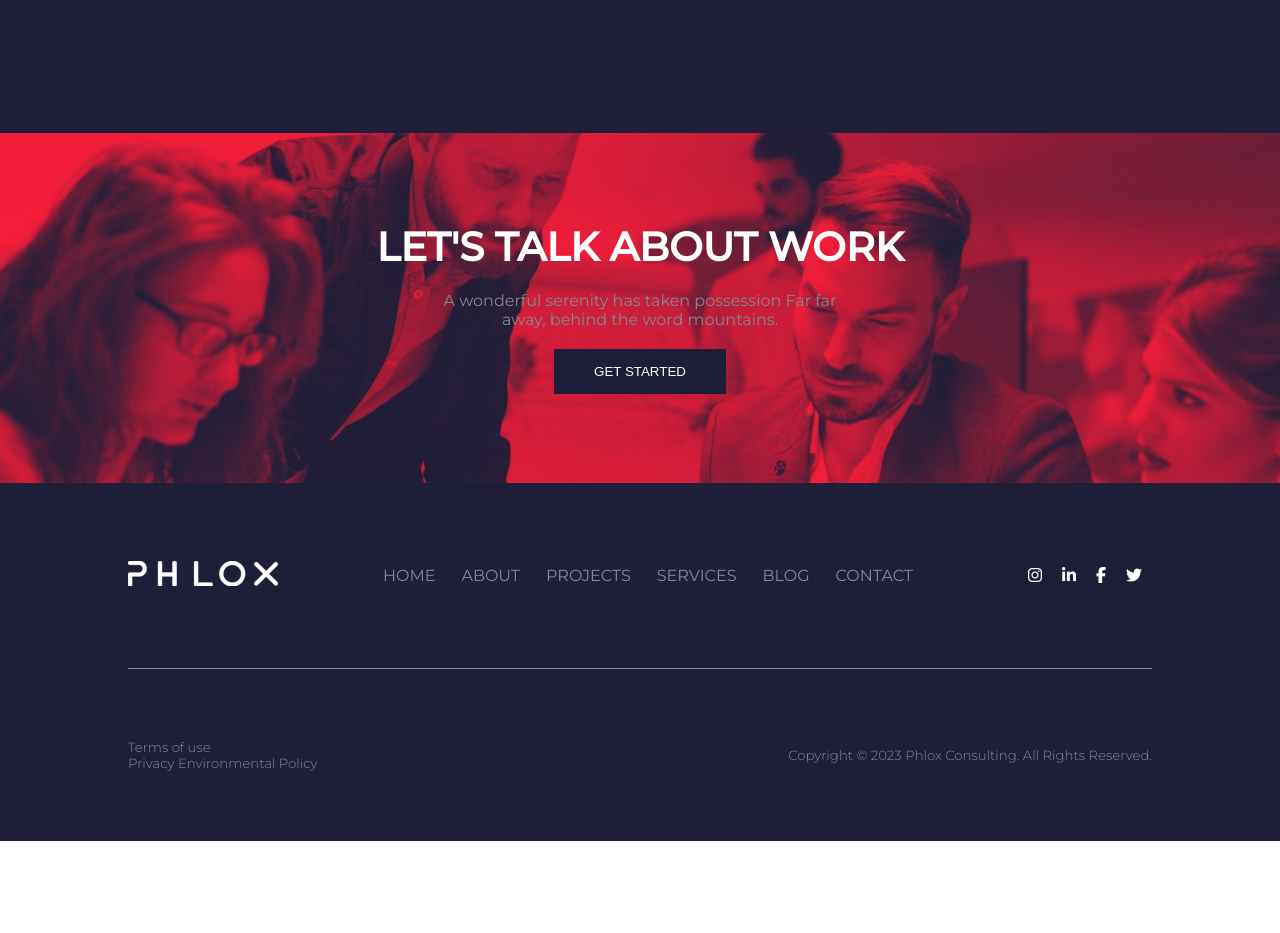
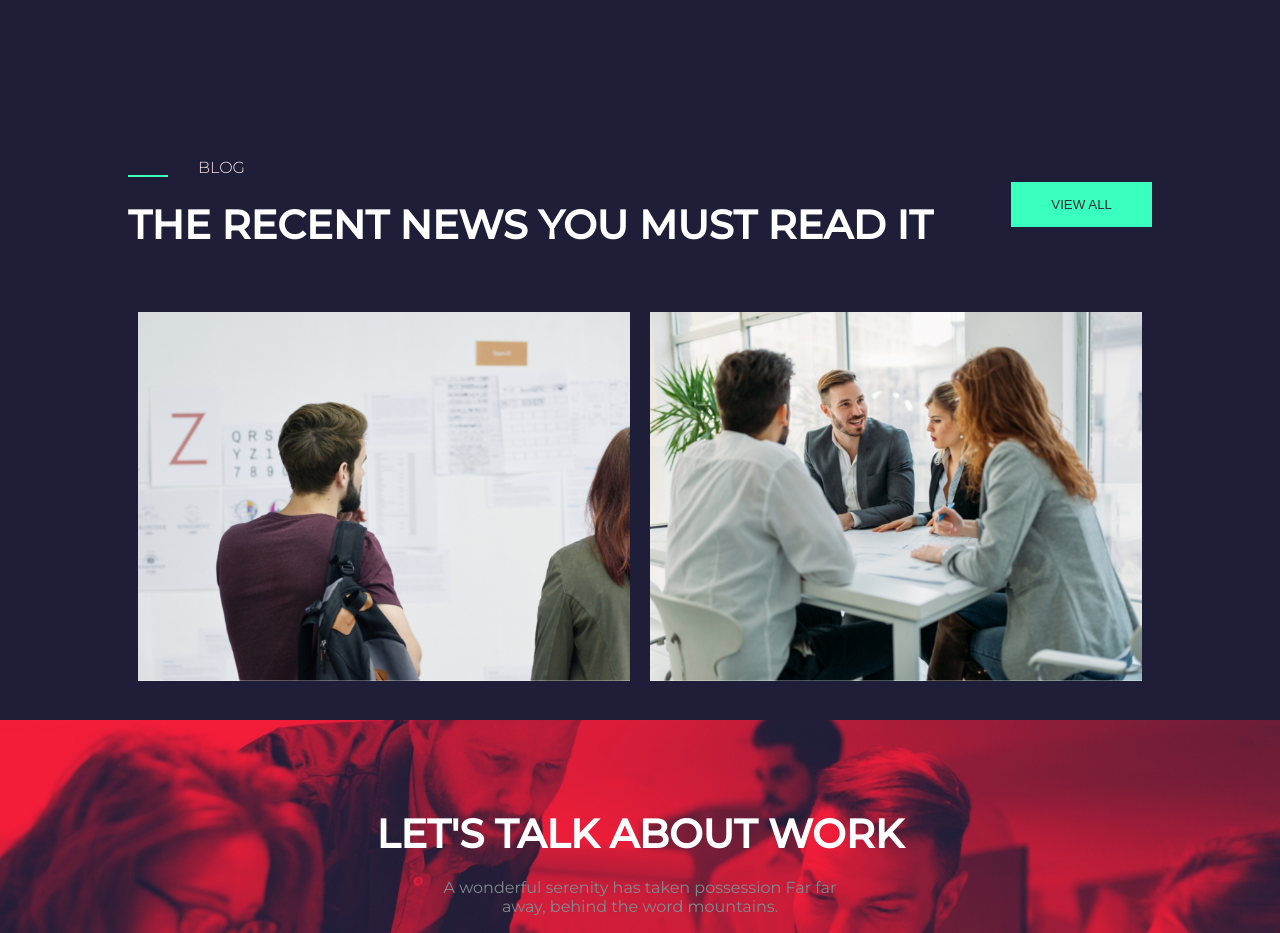
Before and after one commit to Alexbarile/proj-html-vuejs, a Vue app: page / in a window 1280 px wide. Shown: the part 4060-4993 px from the top of the page. Before the commit the page ends 4901 px from the top, so only its background shows below. Built offline with nearby package versions, Linux system fonts and the light colour scheme.

Commit message:
creata 'AppBigCard' per la sesta sezione del main

```diff
--- /dev/null
+++ b/src/components/AppBigCard.vue
@@ -0,0 +1,35 @@
+<script>
+export default {
+    props:{
+        bigcard: Object
+    },
+}
+</script>
+
+<template>
+    <div class="cardBigCard">
+        <div class="big">
+            <img :src="bigcard.img" alt="">
+        </div>
+    </div>
+</template>
+
+<style lang="scss" scoped>
+@use '../styles/partials/mixins' as *;
+@use '../styles/partials/variables' as *;
+
+    .cardBigCard{
+        width: calc(100% / 2);
+        @include flex;
+        @include justify-center;
+        padding: 10px;
+        text-align: center;
+
+
+        .big{
+            img{
+                width: 100%;
+            }
+        }
+    }
+</style>
--- a/src/components/AppMain.vue
+++ b/src/components/AppMain.vue
@@ -3,12 +3,14 @@ import {store} from '../store';
 import AppInfo from './AppInfo.vue';
 import AppImg from './AppImg.vue';
 import AppName from './AppName.vue';
+import AppBigCard from './AppBigCard.vue';
 
 export default {
     components:{
         AppInfo,
         AppImg,
         AppName,
+        AppBigCard,
     },
     data() {
         return {
@@ -132,11 +134,32 @@ export default {
 
             <!-- QUINTA SEZIONE -->
 
+            <div class="container-100">
+                <div class="bg-blue">
+                    <div class="container-80">
+                        <div class="row">
+                            <div class="col">
+                                <div class="info">
+                                    <div class="first-line">
+                                        <div class="hr"></div>
+                                        <h4>blog</h4>
+                                    </div>
+                                    <h1>THE RECENT NEWS YOU MUST READ IT</h1>
+                                </div>
+                            </div>
+                            <div class="col">
+                                <button class="button">
+                                    <a href="#null">view all</a>
+                                </button>
+                            </div>
+                        </div>
 
-
-
-
-
+                        <div class="row">
+                            <AppBigCard v-for="(item, index) in store.cardBigCard" :key="index" :bigcard="item"></AppBigCard>
+                        </div>
+                    </div>
+                </div>
+            </div>
 
             <!-- SESTA SEZIONE -->
 
@@ -446,12 +469,67 @@ export default {
 
     // QUINTA SEZIONE
 
+    .container-100{
+        .bg-blue{
+            .container-80{
+                .row{
+                    padding: 25px 0 25px 0;
+                    @include flex;
+                    @include align-center;
+                    @include justify-between;
 
+                    .col{
+                        .info{
+                            .first-line{
+                                @include flex;
 
+                                .hr{
+                                    border-bottom: 2px solid $lightyellow;
+                                    width: 40px;
+                                    margin-right: 30px;
+                                }
 
+                                h4{
+                                    @include upperCase;
+                                    color: rgb(254, 230, 230);
+                                    font-weight: 200;
+                                }
+                            }
 
+                            h1{
+                                color: white;
+                                font-size: 40px;
+                                line-height: 55px;
+                                padding-top: 20px;
+                            }
+                        }
+                        button{
+                            border: none;
+                            padding: 15px 40px 15px 40px;
+                            background-color: $lightyellow;
+                            @include upperCase;
+                            font-weight: 100;
+                            transition: 1s;
 
+                            &:hover{
+                                background-color: $lightred;
+                            }
 
+                            a{
+                                text-decoration: none;
+                                color: #333333;
+                                transition: 1s;
+
+                                &:hover{
+                                    color: white;
+                                }
+                            }
+                        }
+                    }
+                }
+            }
+        }
+    }
 
     // SESTA SEZIONE
 
--- a/src/store.js
+++ b/src/store.js
@@ -69,4 +69,21 @@ export const store = reactive({
             agency: 'Amazon Inc.',
         },
     ],
+
+    // array big card
+
+    cardBigCard: [
+        {
+            img: '../../public/img/startup-business-people-and-strategy-board-PAJ3P9K-1390x1042.jpg',
+            date: 'july 4, 2019',
+            title: 'Canadian Consulting Firm acquired bu UK Giant',
+            description: 'When, while lovely valley teems with vapour around meand eridian sun strikes the upper impenetrable foliage of my trees, and but a ...',
+        },
+        {
+            img: '../../public/img/business-people-working-together-on-project-and-5FHSKBL-1390.jpg',
+            date: 'july 4, 2019',
+            title: 'Canadian Consulting Firm acquired bu UK Giant',
+            description: 'When, while lovely valley teems with vapour around meand eridian sun strikes the upper impenetrable foliage of my trees, and but a ...',
+        },
+    ],
 })
```
